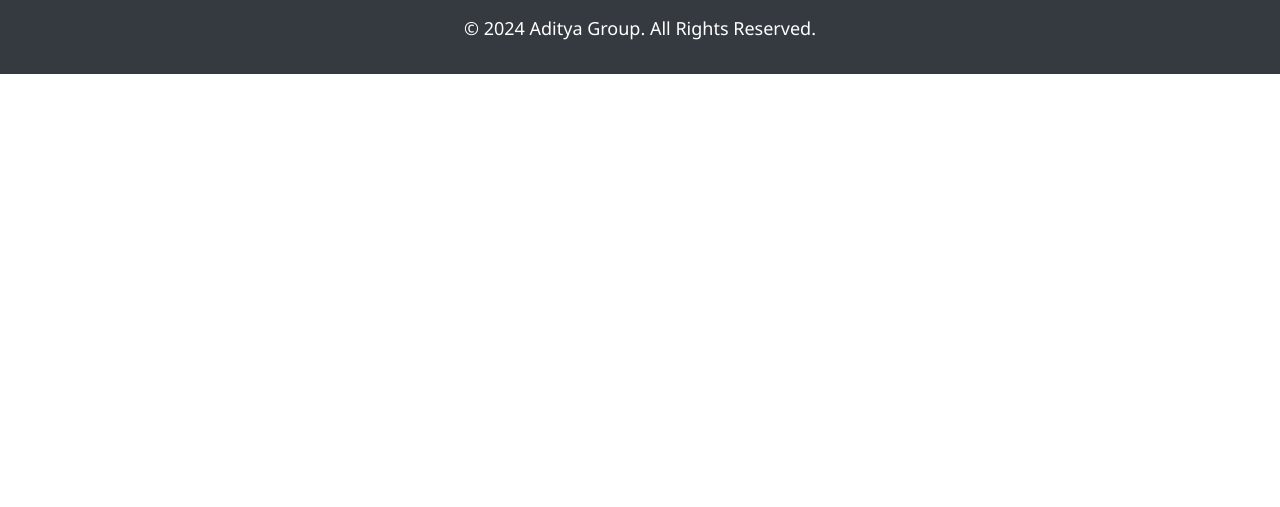
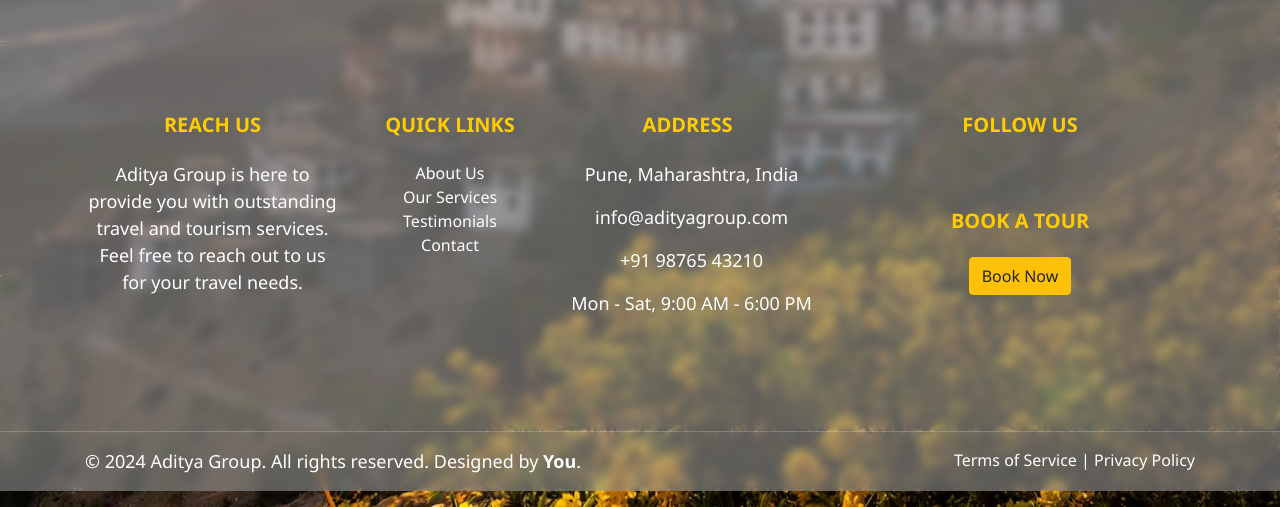
Before and after one commit to adityaghumatkar/aditya-group, a FastAPI app: page / in a window 1280 px wide. Shown: the part 4669-5176 px from the top of the page. Before the commit the page ends 4743 px from the top, so only its background shows below. Run offline with FastAPI, Linux system fonts and the light colour scheme.

Commit message:
footer updated

```diff
--- a/static/css/styles.css
+++ b/static/css/styles.css
@@ -565,7 +565,7 @@ p {
 .testimonial {
     min-height: 375px;
     position: relative;
-    background: url(https://i.ibb.co/PTJDkgb/testimonials.jpg);
+    /* background: url(https://i.ibb.co/PTJDkgb/testimonials.jpg); */
     padding-top: 50px;
     padding-bottom: 50px;
     background-position: center;
@@ -740,3 +740,30 @@ p {
     height: 35px;
 }
 /* ------testimonial  close-------*/
+.footer {
+    background: url('/static/images/nature.jpg') no-repeat center center/cover;
+    position: relative;
+}
+
+.footer-overlay {
+    /* background: rgba(0, 0, 0, 0.7); Semi-transparent black for readability */
+    background: rgba(145, 145, 145, 0.6);
+    padding: 50px 0;
+    backdrop-filter: blur(5px); /* Adds a soft blur effect */
+}
+
+.footer-bottom {
+    /* background: #111; */
+    background: rgba(145, 145, 145, 0.6);
+    border-top: 1px solid rgba(255, 255, 255, 0.2);
+    backdrop-filter: blur(5px); /* Adds a soft blur effect */
+}
+.footer h5 {
+    color: #ffcc00; /* Golden yellow for headings */
+}
+
+.footer a:hover {
+    color: #ffcc00; /* Highlight links on hover */
+}
+
+/* footer */
--- a/templates/index.html
+++ b/templates/index.html
@@ -382,10 +382,8 @@
         </div>
     </div>
 
-
-
-
-
+    <footer class="footer text-white">
+        <div class="footer-overlay">
             <section class="testimonial text-center">
                 <div class="container">
                     <div class="seperator">
@@ -448,12 +446,63 @@
                 </div>
             </section>
 
+            <div class="container py-5">
+                <div class="row">
+                    <!-- Reach Us -->
+                    <div class="col-md-3">
+                        <h5 class="text-uppercase mb-4 font-weight-bold">Reach Us</h5>
+                        <p>Aditya Group is here to provide you with outstanding travel and tourism services. Feel free to reach out to us for your travel needs.</p>
+                    </div>
+
+                    <!-- Quick Links -->
+                    <div class="col-md-2">
+                        <h5 class="text-uppercase mb-4 font-weight-bold">Quick Links</h5>
+                        <ul class="list-unstyled">
+                            <li><a href="#about" class="text-white text-decoration-none">About Us</a></li>
+                            <li><a href="#services" class="text-white text-decoration-none">Our Services</a></li>
+                            <li><a href="#testimonials" class="text-white text-decoration-none">Testimonials</a></li>
+                            <li><a href="#contact" class="text-white text-decoration-none">Contact</a></li>
+                        </ul>
+                    </div>
+
+                    <!-- Address -->
+                    <div class="col-md-3">
+                        <h5 class="text-uppercase mb-4 font-weight-bold">Address</h5>
+                        <p><i class="fas fa-map-marker-alt me-2"></i>Pune, Maharashtra, India</p>
+                        <p><i class="fas fa-envelope me-2"></i>info@adityagroup.com</p>
+                        <p><i class="fas fa-phone me-2"></i>+91 98765 43210</p>
+                        <p><i class="fas fa-clock me-2"></i>Mon - Sat, 9:00 AM - 6:00 PM</p>
+                    </div>
+
+                    <!-- Social Media & Booking -->
+                    <div class="col-md-4">
+                        <h5 class="text-uppercase mb-4 font-weight-bold">Follow Us</h5>
+                        <a href="https://www.facebook.com" class="text-white text-decoration-none me-3"><i class="fab fa-facebook fa-lg"></i></a>
+                        <a href="https://www.instagram.com" class="text-white text-decoration-none me-3"><i class="fab fa-instagram fa-lg"></i></a>
+                        <a href="https://www.twitter.com" class="text-white text-decoration-none me-3"><i class="fab fa-twitter fa-lg"></i></a>
+                        <a href="https://www.linkedin.com" class="text-white text-decoration-none me-3"><i class="fab fa-linkedin fa-lg"></i></a>
+                        <br><br>
+                        <h5 class="text-uppercase mb-4 font-weight-bold">Book a Tour</h5>
+                        <a href="#book" class="btn btn-warning">Book Now</a>
+                    </div>
+                </div>
+            </div>
+        </div>
+
+        <!-- Bottom Footer -->
+        <div class="footer-bottom py-3">
+            <div class="container d-flex justify-content-between">
+                <p class="mb-0">© 2024 Aditya Group. All rights reserved. Designed by <strong>You</strong>.</p>
+                <div>
+                    <a href="#" class="text-white text-decoration-none">Terms of Service</a> |
+                    <a href="#" class="text-white text-decoration-none">Privacy Policy</a>
+                </div>
+            </div>
+        </div>
+    </footer>
 
 
 
-    <footer class="bg-dark text-white text-center footer">
-        <p>&copy; 2024 Aditya Group. All Rights Reserved.</p>
-    </footer>
     <!-- Bootstrap JS and dependencies -->
     <script src="https://cdn.jsdelivr.net/npm/bootstrap@5.3.0-alpha1/dist/js/bootstrap.bundle.min.js"></script>
     <script src="/static/js/script.js"></script>
```
Lines whose indentation alone changed are shown as unchanged.
